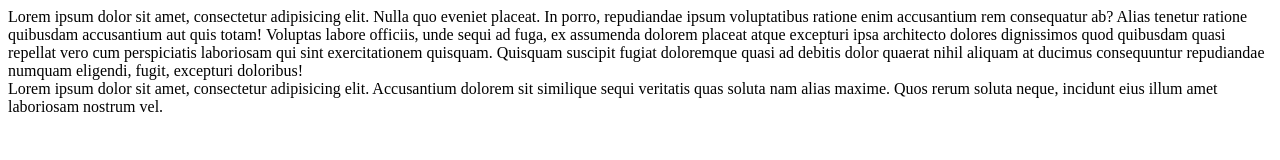
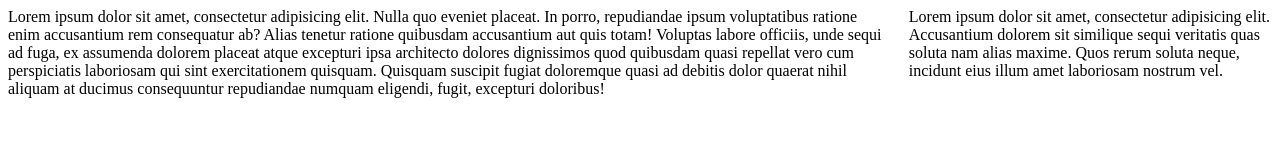
Before and after one commit to Gargi-Thakur/CSS-GRID, a plain HTML site: page index.html in a window 1280 px wide. Drawn offline with Linux system fonts and the light colour scheme.

Commit message:
Update index.html

```diff
--- a/index.html
+++ b/index.html
@@ -1,13 +1,21 @@
 <!DOCTYPE html>
 <html>
+
 <head>
+
   <title>CSS Grids</title>
+
   <style>
+    .container{
+      display:grid;
+      grid-template-columns: 70% 30%;
+      grid-gap:1em;
+    }
+  </style>
 
-  </style>
 </head>
 
-  <body>
+ <body>
   <div class="container">
 
     <div>
```
